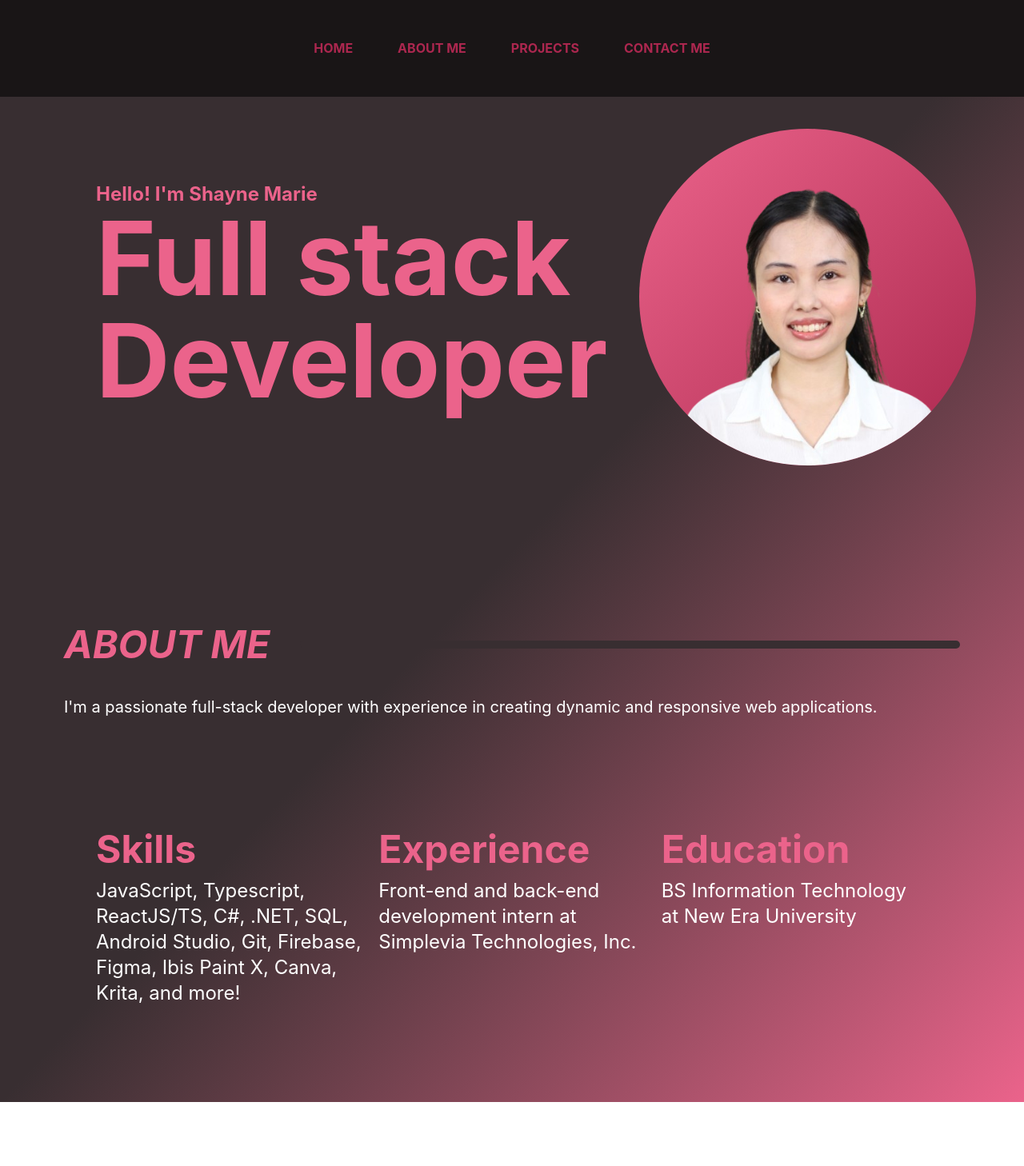
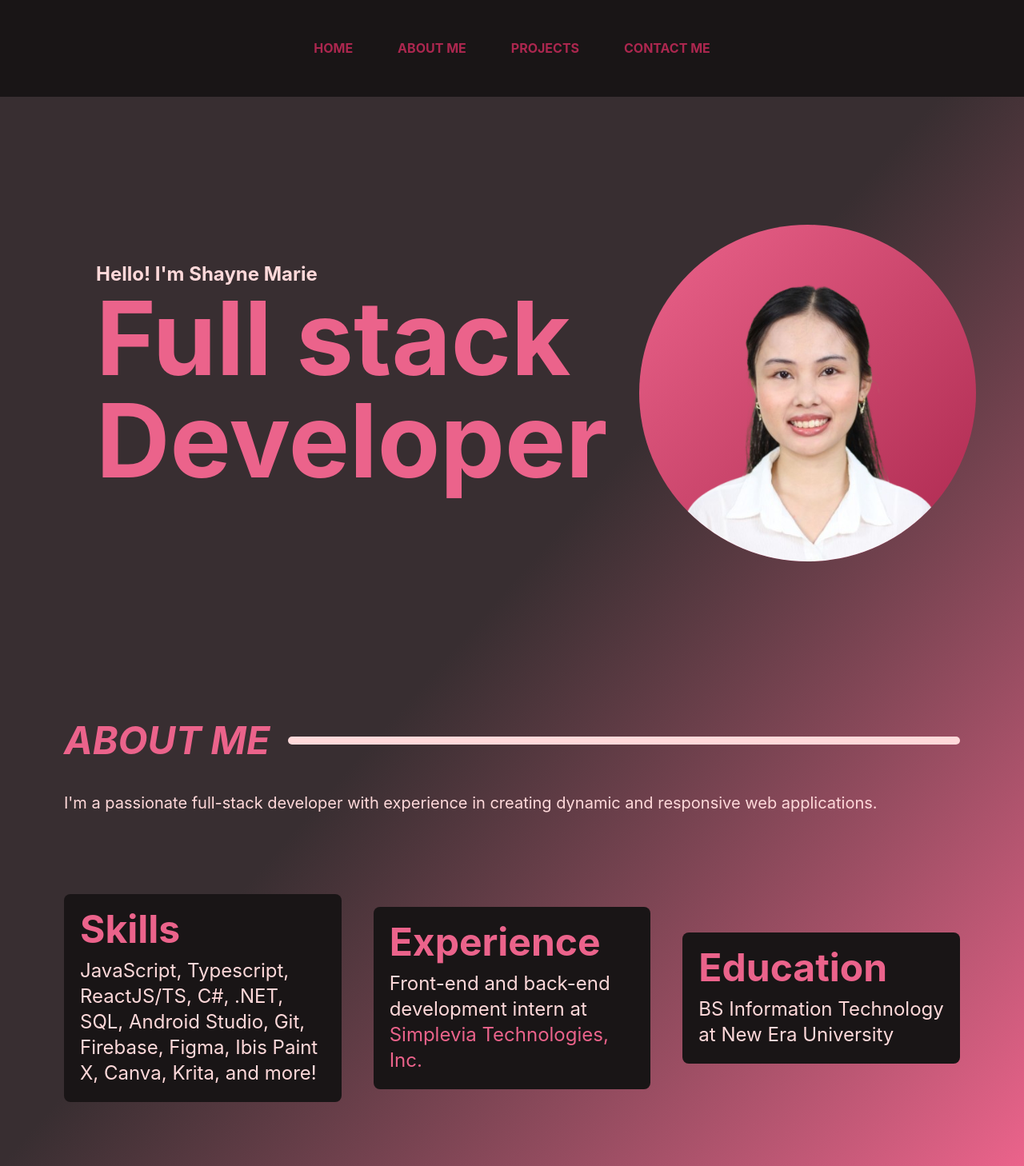
Before and after one commit to ShayneGulmayo/portfolio, a React app: page / in a window 1280 px wide. Shown: the whole page at 80% size. Before the commit the page ends 1378 px from the top, so only its background shows below. Built offline with nearby package versions, Linux system fonts and the light colour scheme; the HTML template or start-up script is replaced by a standard one.

Commit message:
edit margins on home section

```diff
--- a/src/App.tsx
+++ b/src/App.tsx
@@ -8,10 +8,10 @@ function App() {
         <Header />
         <section
           id="home"
-          className="flex flex-col lg:flex-row items-center justify-center p-10 gap-5 mb-20"
+          className="flex flex-col lg:flex-row items-center justify-center p-10 gap-5 my-20"
         >
           <div className="flex flex-col lg:basis-1/2 lg:pl-20 justify-center">
-            <h2 className="text-[#EB638B] font-bold font-sans text-2xl lg:text-2xl">
+            <h2 className="text-[#FFD9DA] font-bold font-sans text-2xl lg:text-2xl  ">
               Hello! I'm Shayne Marie
             </h2>
             <h1 className="text-[#EB638B] font-bold font-sans text-6xl lg:text-9xl">
@@ -21,7 +21,7 @@ function App() {
               Developer
             </h1>
           </div>
-          <div className="lg:basis-1/2 justify-center items-center flex">
+          <div className="lg:basis-1/2 justify-center items-center flex mt-10">
             <img
               src={pfp}
               alt="photo"
@@ -33,41 +33,43 @@ function App() {
           id="about"
           className="flex flex-col p-20 justify-center gap-10 w-full"
         >
-          <div className="flex flex-col lg:flex-row gap-5 items-center">
+          <div className="flex flex-col lg:flex-row gap-y-5 items-center">
             <h1 className="text-[#EB638B] font-bold font-sans italic text-4xl lg:text-5xl basis-1/4">
               ABOUT ME
             </h1>
-            <div className="border-y-5 border-[#382E31] flex rounded-lg px-5 basis-3/4"></div>
+            <div className="border-y-5 border-[#FFD9DA] flex rounded-lg px-5 basis-3/4"></div>
           </div>
           <div className="flex flex-col gap-5">
-            <p className="text-white font-sans text-xl mb-20">
+            <p className="text-[#FFD9DA] font-sans text-xl mb-20">
               I'm a passionate full-stack developer with experience in creating
               dynamic and responsive web applications.
             </p>
-            <div className="flex flex-col lg:flex-row w-full h-auto gap-5 p-10">
-              <div className="flex flex-col gap-3 basis-1/3">
+            <div className="flex flex-col lg:flex-row w-full h-auto gap-10 items-center">
+              <div className="flex flex-col gap-3 basis-1/3 bg-[#191516] p-5 rounded-lg ">
                 <p className="text-[#EB638B] font-bold font-sans text-3xl lg:text-5xl">
                   Skills
                 </p>
-                <p className="text-white font font-sans text-xl lg:text-2xl">
+                <p className="text-[#FFD9DA]  font-sans text-xl lg:text-2xl">
                   JavaScript, Typescript, ReactJS/TS, C#, .NET, SQL, Android
                   Studio, Git, Firebase, Figma, Ibis Paint X, Canva, Krita, and
                   more!
                 </p>
               </div>
-              <div className="flex flex-col gap-3 basis-1/3">
+              <div className="flex flex-col gap-3 basis-1/3 bg-[#191516] p-5 rounded-lg">
                 <p className="text-[#EB638B] font-bold font-sans text-3xl lg:text-5xl">
                   Experience
                 </p>
-                <p className="text-white font font-sans text-xl lg:text-2xl">
-                  Front-end and back-end development intern at Simplevia Technologies, Inc.
+                <p className="text-[#FFD9DA] font font-sans text-xl lg:text-2xl">
+                  Front-end and back-end development intern at <a href="https://simplevia.com" target="_blank" rel="noopener noreferrer" className="text-[#EB638B] hover:underline">
+                    Simplevia Technologies, Inc.
+                  </a>
                 </p>
               </div>
-              <div className="flex flex-col gap-3 basis-1/3">
+              <div className="flex flex-col gap-3 basis-1/3 bg-[#191516] p-5 rounded-lg">
                 <p className="text-[#EB638B] font-bold font-sans text-3xl lg:text-5xl">
                   Education
                 </p>
-                <p className="text-white font font-sans text-xl lg:text-2xl">
+                <p className="text-[#FFD9DA] font font-sans text-xl lg:text-2xl">
                   BS Information Technology at New Era University
                 </p>
               </div>
@@ -75,7 +77,9 @@ function App() {
           </div>
         </section>
         <section id="projects" className="flex flex-row "></section>
-        <section id="contact" className="flex flex-row "></section>
+        <section id="contact" className="flex flex-row ">
+
+        </section>
       </main>
     </>
   );
```
